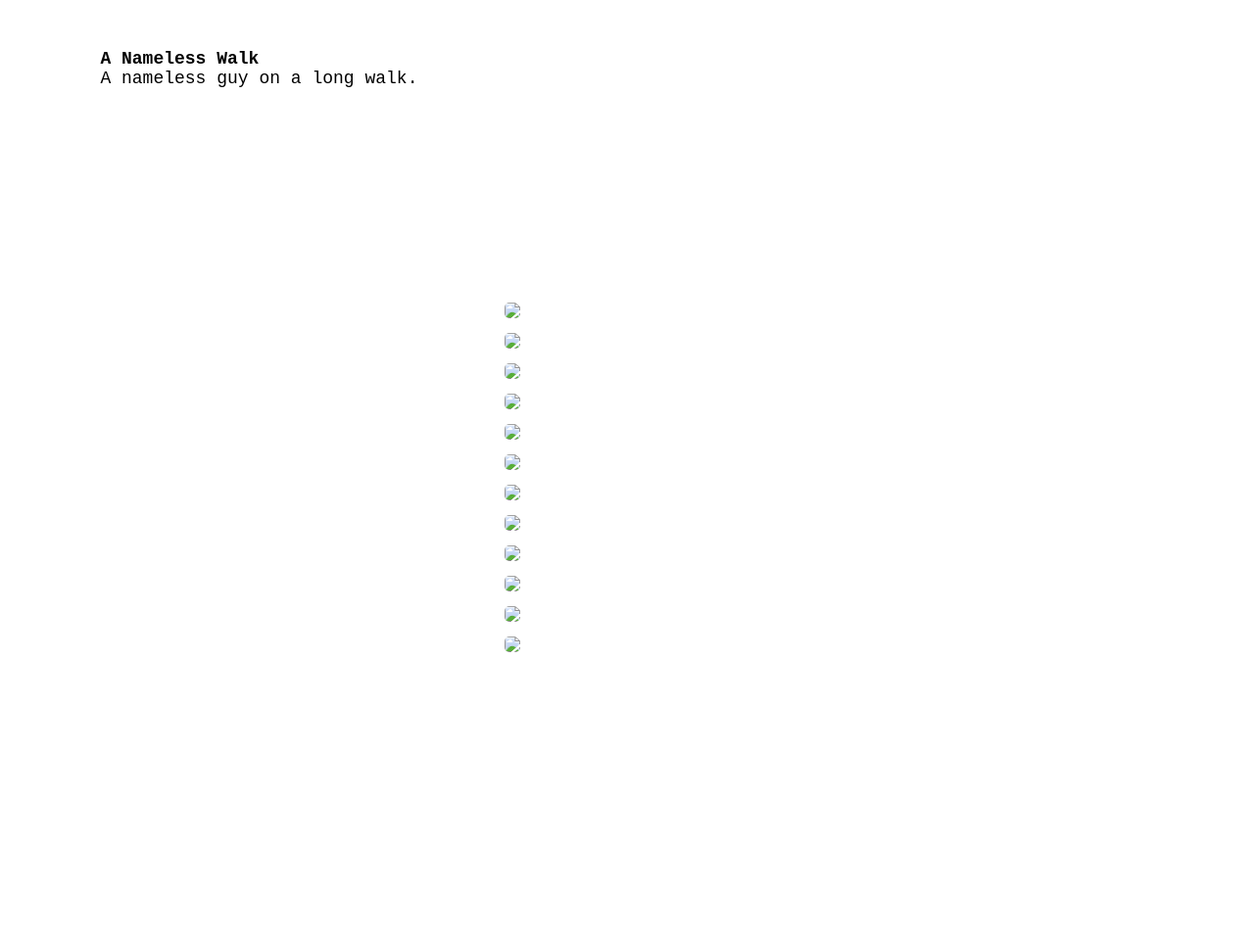
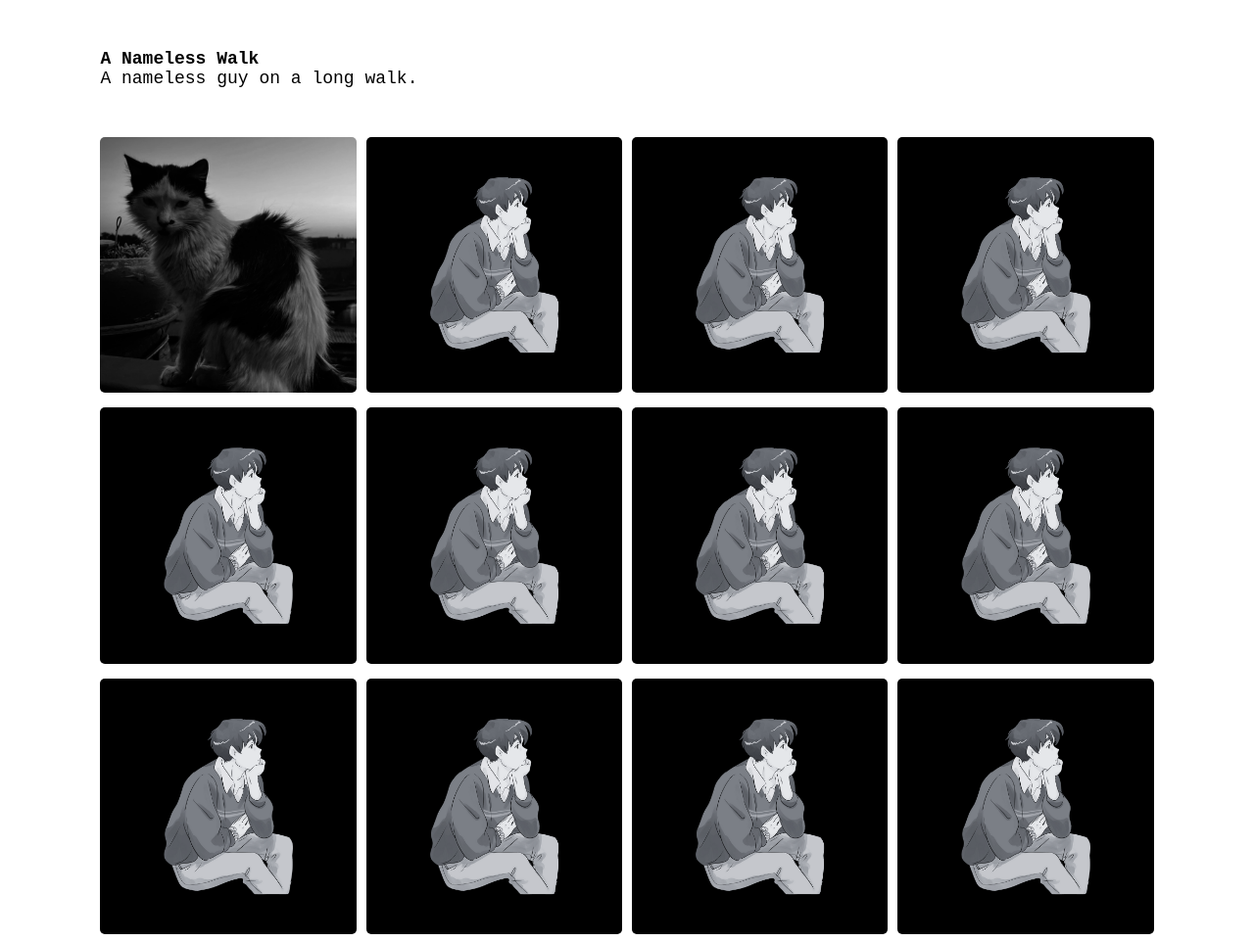
Before and after one commit to boyang-pan/photo-gallery, a plain HTML site: page index.html in a window 1280 px wide. Shown: the whole page at 98% size. Before the commit the page ends 890 px from the top, so only its background shows below. Drawn offline with Linux system fonts and the light colour scheme; the site is published under a folder, as on GitHub Pages, so addresses that start at the root find nothing; a web font is replaced by a local one.

Commit message:
Update index.html

```diff
--- a/index.html
+++ b/index.html
@@ -29,52 +29,52 @@
     <p>A nameless guy on a long walk.</p>
         <div class="container">
             <div class="gallery">
-                <a href="/images/image-1.png" data-lightbox="pictures" data-title="The stare. Marrakesh, Morocco.">
-                    <img src="/images/image-1.png" onerror="this.onerror=null; this.src='/images/guy-black.png'">
+                <a href="images/image-1.png" data-lightbox="pictures" data-title="The stare. Marrakesh, Morocco.">
+                    <img src="images/image-1.png" onerror="this.onerror=null; this.src='images/guy-black.png'">
                 </a>
 
-                <a href="/images/guy-black.png" data-lightbox="pictures" data-title="[Caption2].[Location2]">
-                    <img src="/images/image-2.png" onerror="this.onerror=null; this.src='/images/guy-black.png'">
+                <a href="images/guy-black.png" data-lightbox="pictures" data-title="[Caption2].[Location2]">
+                    <img src="images/image-2.png" onerror="this.onerror=null; this.src='images/guy-black.png'">
                 </a>
 
-                <a href="/images/guy-black.png" data-lightbox="pictures" data-title="[Caption3].[Location3]">
-                    <img src="/images/image-3.png" onerror="this.onerror=null; this.src='/images/guy-black.png'">
+                <a href="images/guy-black.png" data-lightbox="pictures" data-title="[Caption3].[Location3]">
+                    <img src="images/image-3.png" onerror="this.onerror=null; this.src='images/guy-black.png'">
                 </a>
 
-                <a href="/images/guy-black.png" data-lightbox="pictures" data-title="[Caption4].[Location4]">
-                    <img src="/images/image-4.png" onerror="this.onerror=null; this.src='/images/guy-black.png'">
+                <a href="images/guy-black.png" data-lightbox="pictures" data-title="[Caption4].[Location4]">
+                    <img src="images/image-4.png" onerror="this.onerror=null; this.src='images/guy-black.png'">
                 </a>
 
-                <a href="/images/guy-black.png" data-lightbox="pictures" data-title="[Caption5].[Location5]">
-                    <img src="/images/image-5.png" onerror="this.onerror=null; this.src='/images/guy-black.png'">
+                <a href="images/guy-black.png" data-lightbox="pictures" data-title="[Caption5].[Location5]">
+                    <img src="images/image-5.png" onerror="this.onerror=null; this.src='images/guy-black.png'">
                 </a>
 
-                <a href="/images/guy-black.png" data-lightbox="pictures" data-title="[Caption6].[Location6]">
-                    <img src="/images/image-6.png" onerror="this.onerror=null; this.src='/images/guy-black.png'">
+                <a href="images/guy-black.png" data-lightbox="pictures" data-title="[Caption6].[Location6]">
+                    <img src="images/image-6.png" onerror="this.onerror=null; this.src='images/guy-black.png'">
                 </a>
 
-                <a href="/images/guy-black.png" data-lightbox="pictures" data-title="[Caption7].[Location7]">
-                    <img src="/images/image-7.png" onerror="this.onerror=null; this.src='/images/guy-black.png'">
+                <a href="images/guy-black.png" data-lightbox="pictures" data-title="[Caption7].[Location7]">
+                    <img src="images/image-7.png" onerror="this.onerror=null; this.src='images/guy-black.png'">
                 </a>
 
-                <a href="/images/guy-black.png" data-lightbox="pictures" data-title="[Caption8].[Location8]">
-                    <img src="/images/image-8.png" onerror="this.onerror=null; this.src='/images/guy-black.png'">
+                <a href="images/guy-black.png" data-lightbox="pictures" data-title="[Caption8].[Location8]">
+                    <img src="images/image-8.png" onerror="this.onerror=null; this.src='images/guy-black.png'">
                 </a>
 
-                <a href="/images/guy-black.png" data-lightbox="pictures" data-title="[Caption9].[Location9]">
-                    <img src="/images/image-9.png" onerror="this.onerror=null; this.src='/images/guy-black.png'">
+                <a href="images/guy-black.png" data-lightbox="pictures" data-title="[Caption9].[Location9]">
+                    <img src="images/image-9.png" onerror="this.onerror=null; this.src='images/guy-black.png'">
                 </a>
 
-                <a href="/images/guy-black.png" data-lightbox="pictures" data-title="[Caption10].[Location10]">
-                    <img src="/images/image-10.png" onerror="this.onerror=null; this.src='/images/guy-black.png'">
+                <a href="images/guy-black.png" data-lightbox="pictures" data-title="[Caption10].[Location10]">
+                    <img src="images/image-10.png" onerror="this.onerror=null; this.src='images/guy-black.png'">
                 </a>
 
-                <a href="/images/guy-black.png" data-lightbox="pictures" data-title="[Caption11].[Location11]">
-                    <img src="/images/image-11.png" onerror="this.onerror=null; this.src='/images/guy-black.png'">
+                <a href="images/guy-black.png" data-lightbox="pictures" data-title="[Caption11].[Location11]">
+                    <img src="images/image-11.png" onerror="this.onerror=null; this.src='images/guy-black.png'">
                 </a>
 
-                <a href="/images/guy-black.png" data-lightbox="pictures" data-title="[Caption12].[Location12]">
-                    <img src="/images/image-12.png" onerror="this.onerror=null; this.src='/images/guy-black.png'">
+                <a href="images/guy-black.png" data-lightbox="pictures" data-title="[Caption12].[Location12]">
+                    <img src="images/image-12.png" onerror="this.onerror=null; this.src='images/guy-black.png'">
                 </a>
 
 
```
